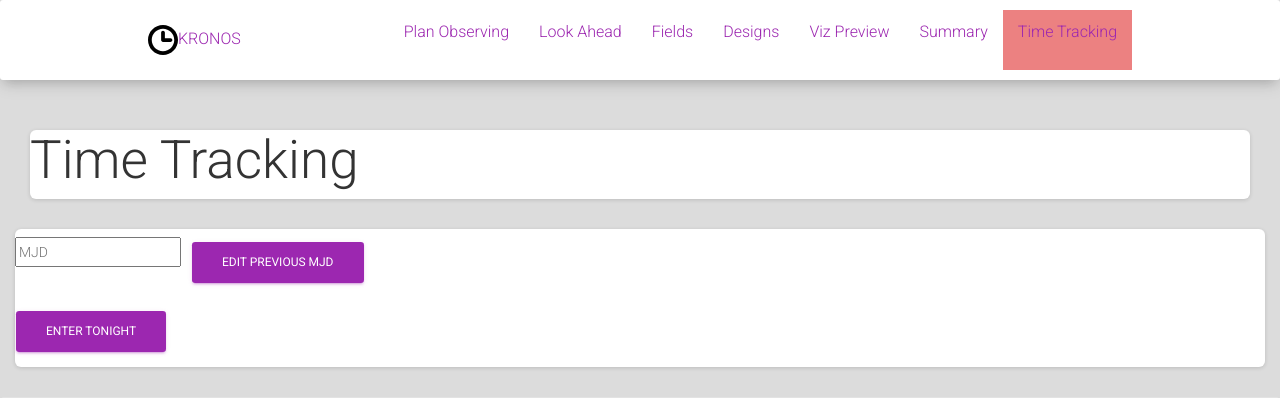
After one commit to sdss/kronos, a Python web app: template python/kronos/templates/timeTrackingLanding.html in a window 1280 px wide. The commit adds this page. Shown: the top 398 px of the page. Run offline with Jinja, Linux system fonts and the light colour scheme; the template is opened without the code that fills it, so the values that code supplies are empty; some libraries are stand-ins or nearby versions.

Commit message:
add mjd option for timetracking

```diff
--- a/python/kronos/templates/header.html
+++ b/python/kronos/templates/header.html
@@ -36,7 +36,7 @@
         </a>
       </li>
       <li class="nav-item" {% if active_page == 'timeTracking' %} style="background-color: rgba(224, 45, 45, .6);" {% endif %}>
-        <a class="nav-link" href="/timeTracking.html">
+        <a class="nav-link" href="/timeTracking">
           <p>Time Tracking</p>
         </a>
       </li>
--- a/python/kronos/templates/timeTracking.html
+++ b/python/kronos/templates/timeTracking.html
@@ -6,7 +6,6 @@
   <meta name="robots" content="noindex" />
   <meta content="text/html; charset=UTF-8" http-equiv="content-type"/>
   <title>Time Tracking</title>
-  <meta http-equiv="refresh" CONTENT="600"/>
 
 {% endblock head %}
 
--- /dev/null
+++ b/python/kronos/templates/timeTrackingLanding.html
@@ -0,0 +1,49 @@
+<!DOCTYPE html>
+{% extends "layout.html" %}
+{% set active_page = "timeTracking" %}
+
+{% block head %}
+  <meta name="robots" content="noindex" />
+  <meta content="text/html; charset=UTF-8" http-equiv="content-type"/>
+  <title>Time Tracking</title>
+{% endblock head %}
+
+{% block body %}
+
+<div class="col-lg-12">
+  <div class="card">
+    <h1>Time Tracking</h1>
+  </div>
+</div>
+
+<div class="card">
+  <form class="form" role="form" action="/timeTracking" method="get">
+    <div class="form-row">
+      <div class="form-group col-,d-1">
+        <input type="text" name="mjd" value="" placeholder = "MJD"/>
+      </div>
+      <div class="form-group col-,d-1">
+        <button type="submit" class="btn btn-primary">Edit Previous MJD</button>
+      </div>
+    </div>
+  </form>
+  <div class="form-group col-,d-1">
+    <button class="btn btn-primary" onclick="window.location.href='/timeTracking/{{mjd}}';">Enter Tonight</button>
+  </div>
+</div>
+
+<style>
+    .xaxis text {
+      font: 12px sans-serif;
+    }
+
+    .xaxis line,
+    .xaxis path {
+      fill: none;
+      stroke: #000;
+      shape-rendering: crispEdges;
+    }
+</style>
+
+
+{% endblock body %}
```
Also changed, not shown: python/kronos/controllers/timeTracking.py (+13 -6 lines).
